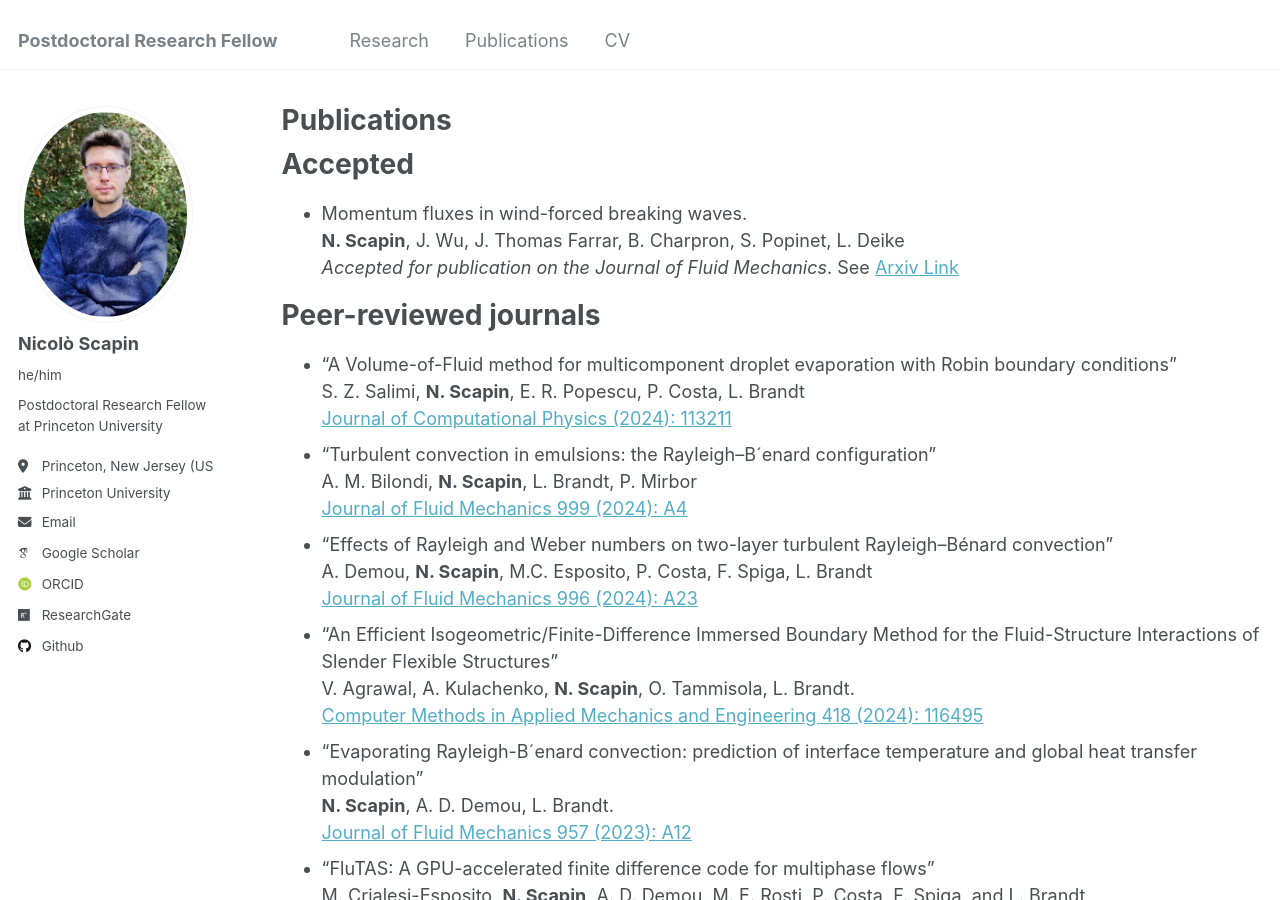
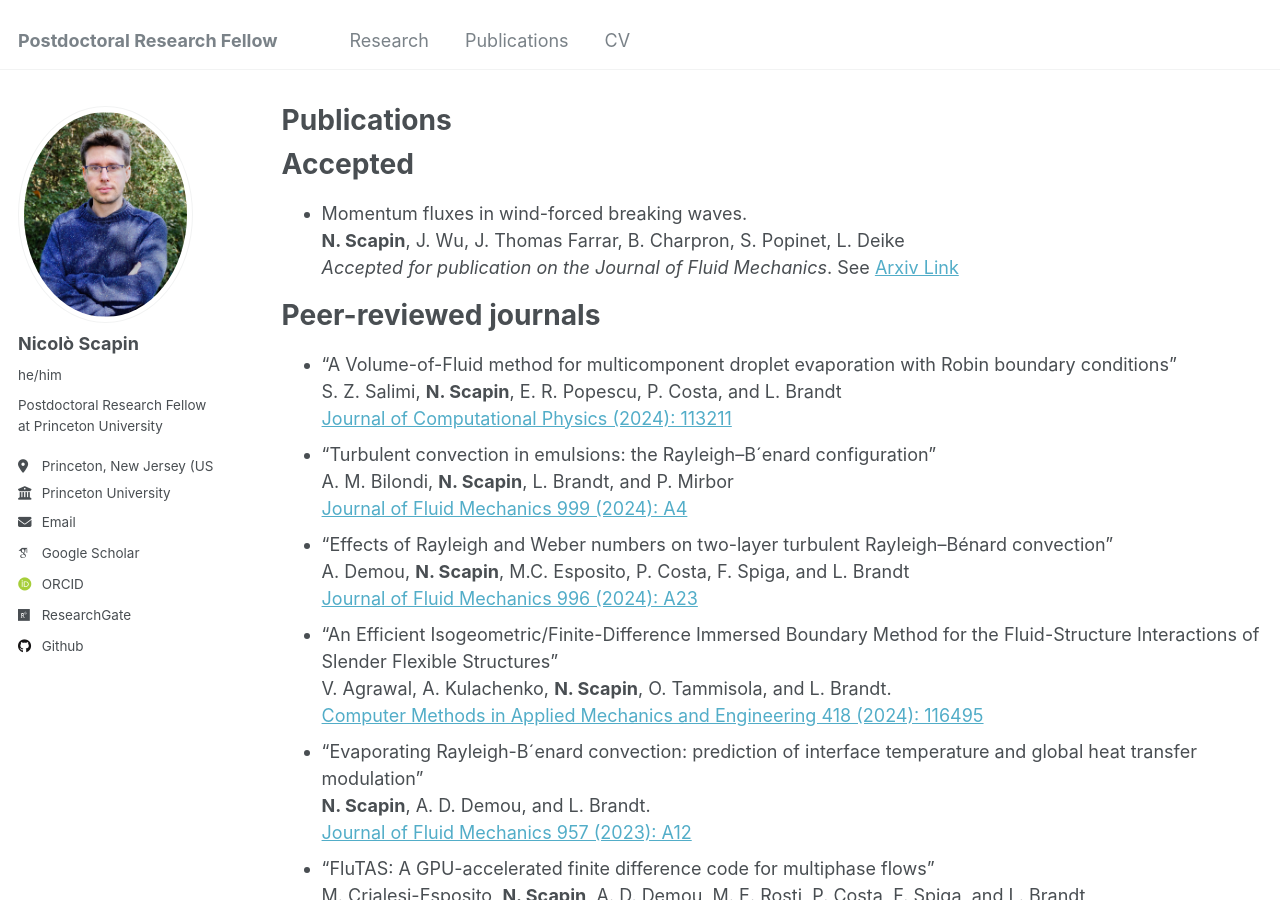
Before and after one commit to nscapin/nscapin.github.io, a Jekyll site: the page built from _pages/publications.md, in a window 1280 px wide and 900 px high. Built offline with Jekyll 4.4.1, drawn with Linux system fonts in a browser that asks for light colours; some web fonts are replaced.

Commit message:
Update publications.md

```diff
--- a/_pages/publications.md
+++ b/_pages/publications.md
@@ -16,19 +16,19 @@ Accepted
 Peer-reviewed journals
 ======
 * "A Volume-of-Fluid method for multicomponent droplet evaporation with Robin boundary conditions" \
-  S. Z. Salimi, **N. Scapin**, E. R. Popescu, P. Costa, L. Brandt \
+  S. Z. Salimi, **N. Scapin**, E. R. Popescu, P. Costa, and L. Brandt \
   [Journal of Computational Physics (2024): 113211](https://www.sciencedirect.com/science/article/pii/S0021999124004601)
 * "Turbulent convection in emulsions: the Rayleigh–B´enard configuration" \
-  A. M. Bilondi, **N. Scapin**, L. Brandt, P. Mirbor \
+  A. M. Bilondi, **N. Scapin**, L. Brandt, and P. Mirbor \
   [Journal of Fluid Mechanics 999 (2024): A4](https://www.cambridge.org/core/journals/journal-of-fluid-mechanics/article/turbulent-convection-in-emulsions-the-rayleighbenard-configuration/C181E4DE91567EF267E48F6B1643DF7B)
 * "Effects of Rayleigh and Weber numbers on two-layer turbulent Rayleigh–Bénard convection" \
-  A. Demou, **N. Scapin**, M.C. Esposito, P. Costa, F. Spiga, L. Brandt \
+  A. Demou, **N. Scapin**, M.C. Esposito, P. Costa, F. Spiga, and L. Brandt \
   [Journal of Fluid Mechanics 996 (2024): A23](https://www.cambridge.org/core/journals/journal-of-fluid-mechanics/article/effects-of-rayleigh-and-weber-numbers-on-twolayer-turbulent-rayleighbenard-convection/1D97114A8D2BDBFFBAEC26EA8B910B09)
 * "An Efficient Isogeometric/Finite-Difference Immersed Boundary Method for the Fluid-Structure Interactions of Slender Flexible Structures" \
-  V. Agrawal, A. Kulachenko, **N. Scapin**, O. Tammisola, L. Brandt. \
+  V. Agrawal, A. Kulachenko, **N. Scapin**, O. Tammisola, and L. Brandt. \
   [Computer Methods in Applied Mechanics and Engineering 418 (2024): 116495](https://www.sciencedirect.com/science/article/pii/S0045782523006199)
 * "Evaporating Rayleigh-B´enard convection: prediction of interface temperature and global heat transfer modulation" \
-  **N. Scapin**, A. D. Demou, L. Brandt. \
+  **N. Scapin**, A. D. Demou, and L. Brandt. \
   [Journal of Fluid Mechanics 957 (2023): A12](https://www.cambridge.org/core/journals/journal-of-fluid-mechanics/article/evaporating-rayleighbenard-convection-prediction-of-interface-temperature-and-global-heat-transfer-modulation/5A616CC444D34ACBBA4817B91F53C62F)
 * "FluTAS: A GPU-accelerated finite difference code for multiphase flows" \
   M. Crialesi-Esposito, **N. Scapin**, A. D. Demou, M. E. Rosti, P. Costa, F. Spiga, and L. Brandt \
```
